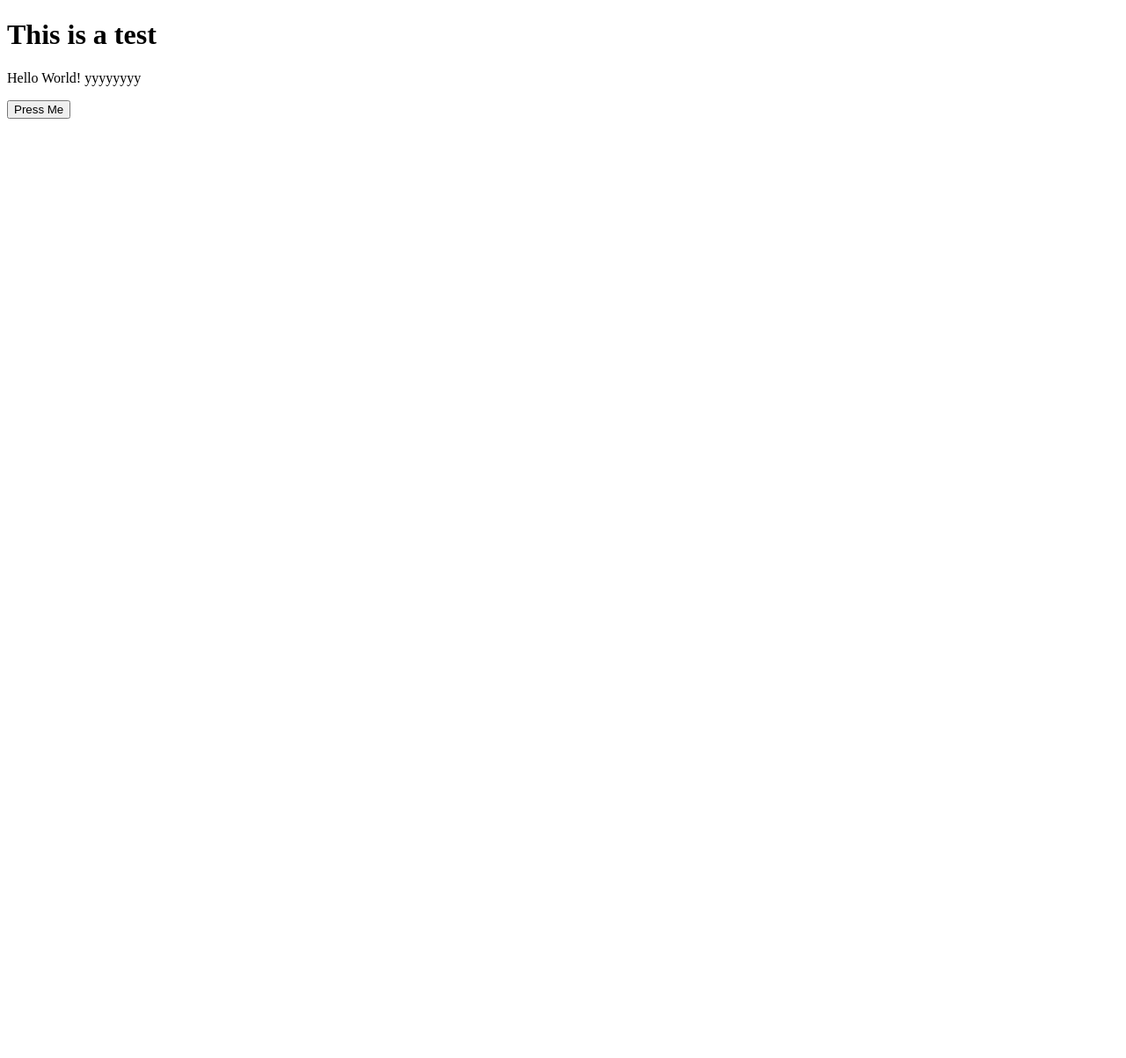
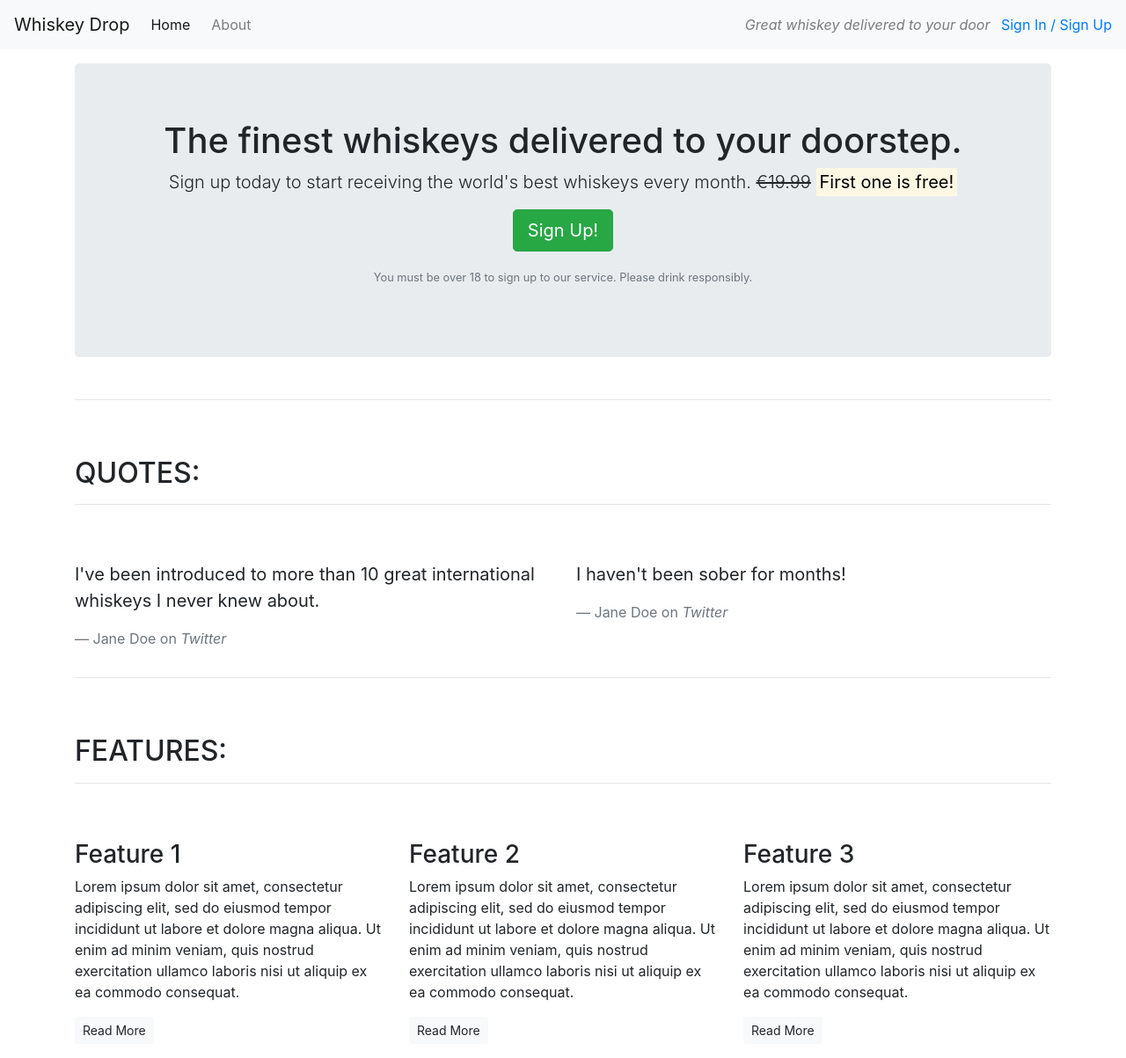
Before and after one commit to PeterECoder/bootstrap-test, a plain HTML site: page index.html in a window 1280 px wide. Shown: the whole page at 88% size. Before the commit the page ends 800 px from the top, so only its background shows below. Drawn offline with nearby package versions, Linux system fonts and the light colour scheme.

Commit message:
upto core components -1 (completed) in training

```diff
--- a/index.html
+++ b/index.html
@@ -1,15 +1,106 @@
 <!DOCTYPE html>
-<html lang="en">
+<html lang="en-us">
+
 <head>
-    <meta charset="UTF-8">
+    <meta charset="utf-8">
     <meta name="viewport" content="width=device-width, initial-scale=1.0">
-    <title>Document</title>
+    <title>Whiskey Drop | Taste a new whiskey every month</title>
+    <link rel="stylesheet" href="https://maxcdn.bootstrapcdn.com/bootstrap/4.1.3/css/bootstrap.min.css">
 </head>
+
 <body>
+    <!--Nav-->
+    <nav class="navbar navbar-light navbar-expand-sm bg-light">
+        <a href="/" class="navbar-brand">
+                    Whiskey Drop</a>
+        <ul class="navbar-nav mr-auto">
+            <li class="active nav-item mr-2"><a class="nav-link" href="/">Home</a></li>
+            <li class="nav-item mr-2"><a class="nav-link" href="">About</a></li>
+            <li class="nav-item mr-2 d-block d-sm-none"><a class="nav-link" href="">Sign In / Sign Up</a></li>
+        </ul>
 
-    <h1>This is a test</h1>
-    <p>Hello World! yyyyyyyy</p>
-    <button>Press Me</button>
+        <div class="d-none d-md-block">
+            <p class="navbar-text my-auto mr-2"><i>Great whiskey delivered to your door</i></p>
+            <a href="/login">Sign In / Sign Up</a>
+        </div>
+        <!--</div>-->
+    </nav>
+    <article class="container mt-3">
+        <!-- Callout -->
+        <div class="row">
+            <div class="col-12">
+                <section class="callout jumbotron text-center">
+                    <h1>The finest whiskeys delivered to your doorstep.</h1>
+                    <p class="lead">Sign up today to start receiving the world's best whiskeys every month.
+                        <s class="d-none d-sm-inline">€19.99</s>
+                        <span class="d-inline d-sm-none"><br></span>
+                        <strong><mark>First one is free!</mark></strong></p>
+                    <p><button class="btn btn-lg btn-success">Sign Up!</button></p>
+                    <p class="text-muted"><small>You must be over 18 to sign up to our service. Please drink responsibly.</small></p>
+                </section>
+            </div>
+        </div>
+        <!-- /.callout -->
+        <hr>
+        <!-- Quotes -->
+        <section class="quotes">
+            <div class="row">
+                <div class="col-12 my-5">
+                    <h2 class="text-uppercase">Quotes:</h2>
+                    <hr />
+                </div>
+            </div>
+            <div class="row">
+                <div class="col-12 col-md-6">
+                    <blockquote class="blockquote">
+                        <p>I've been introduced to more than 10 great international whiskeys I never knew about.</p>
+                        <footer class="blockquote-footer">Jane Doe on <cite title="Twitter">Twitter</cite></footer>
+                    </blockquote>
+                </div>
+                <div class="col-12 col-md-6">
+                    <blockquote class="blockquote">
+                        <p>I haven't been sober for months!</p>
+                        <footer class="blockquote-footer">Jane Doe on <cite title="Twitter">Twitter</cite></footer>
+                    </blockquote>
+                </div>
+            </div>
+        </section>
+        <!-- /.quotes -->
+        <hr>
+        <!-- Features -->
+        <section class="features">
+            <div class="row">
+                <div class="col-12 my-5">
+                    <h2 class="text-uppercase">Features:</h2>
+                    <hr />
+                </div>
+            </div>
+            <div class="row">
+                <div class="col-12 col-md-6 col-lg-4">
+                    <div class="feature">
+                        <h3>Feature 1</h3>
+                        <p>Lorem ipsum dolor sit amet, consectetur adipiscing elit, sed do eiusmod tempor incididunt ut labore et dolore magna aliqua. Ut enim ad minim veniam, quis nostrud exercitation ullamco laboris nisi ut aliquip ex ea commodo consequat.</p>
+                        <p><a class="btn btn-sm btn-light" href="">Read More</a></p>
+                    </div>
+                </div>
+                <div class="col-12 col-md-6 col-lg-4">
+                    <div class="feature">
+                        <h3>Feature 2</h3>
+                        <p>Lorem ipsum dolor sit amet, consectetur adipiscing elit, sed do eiusmod tempor incididunt ut labore et dolore magna aliqua. Ut enim ad minim veniam, quis nostrud exercitation ullamco laboris nisi ut aliquip ex ea commodo consequat.</p>
+                        <p><a class="btn btn-sm btn-light" href="">Read More</a></p>
+                    </div>
+                </div>
+                <div class="col-12 d-md-none d-lg-block col-lg-4">
+                    <div class="feature">
+                        <h3>Feature 3</h3>
+                        <p>Lorem ipsum dolor sit amet, consectetur adipiscing elit, sed do eiusmod tempor incididunt ut labore et dolore magna aliqua. Ut enim ad minim veniam, quis nostrud exercitation ullamco laboris nisi ut aliquip ex ea commodo consequat.</p>
+                        <p><a class="btn btn-sm btn-light" href="">Read More</a></p>
+                    </div>
+                </div>
+            </div>
+        </section>
+        <!-- /.features -->
+    </article>
+</body>
 
-</body>
 </html>
```
